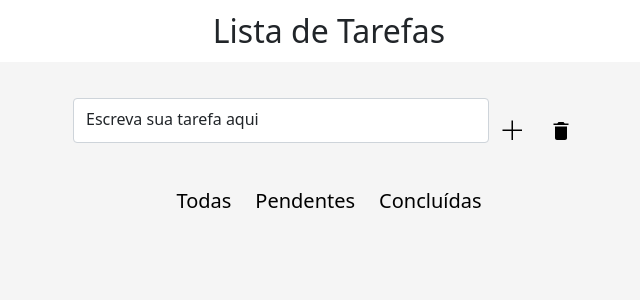
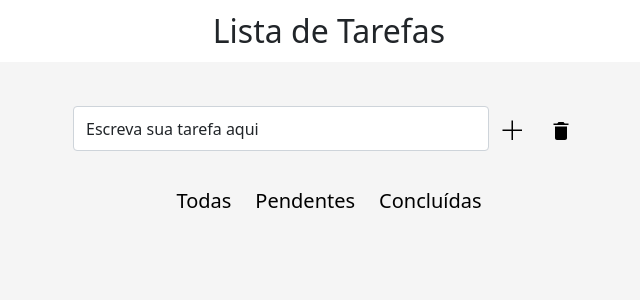
Before and after one commit to eric-kreis/todo-list-2.1, a React (Create React App) app: page / in a window 1280 px wide. Shown: the top 300 px of the page, without its empty margins (311-951 px from the left). Built offline with nearby package versions, Linux system fonts and the light colour scheme.

Commit message:
Estilizando inputs

```diff
--- a/src/components/taskComponents/EditSection.js
+++ b/src/components/taskComponents/EditSection.js
@@ -2,7 +2,7 @@ import React, { Component } from 'react';
 import PropTypes from 'prop-types';
 
 import { Exit } from '../../sources/Icons';
-import { IconsButtons } from '../../styles/styledComponents';
+import { EditInputSection, IconsButtons } from '../../styles/styledComponents';
 
 class EditSection extends Component {
   constructor() {
@@ -31,7 +31,7 @@ class EditSection extends Component {
     if (!editText) editClass = 'form-control is-invalid';
 
     return (
-      <section className="form-floating">
+      <EditInputSection className="form-floating">
         <input
           ref={ this.editInput }
           className={ editClass }
@@ -62,7 +62,7 @@ class EditSection extends Component {
         >
           <Exit />
         </IconsButtons>
-      </section>
+      </EditInputSection>
     );
   }
 }
--- a/src/styles/changingBootstrap.css
+++ b/src/styles/changingBootstrap.css
@@ -6,14 +6,10 @@ h1 {
   margin-bottom: 0;
 }
 
-#form-input {
+.form-floating > .form-control {
   height: 45px;
 }
 
-.form-floating {
-  height: 100%;
+.form-floating > label {
+  padding: .65rem .75rem;
 }
-
-.form-floating > label {
-  padding: .50rem .75rem;
-}
--- a/src/styles/styledComponents.js
+++ b/src/styles/styledComponents.js
@@ -150,6 +150,16 @@ export const TaskButtons = styled.div`
   justify-content: space-between;
 `;
 
+export const EditInputSection = styled.section`
+  display: flex;
+  align-items: center;
+  height: 100%;
+
+  input {
+    margin-left: 4px;
+  }
+`;
+
 export const ModalWindow = styled.main`
   background-color: rgba(0, 0, 0, 0.8);
   height: 100%;
```
Also changed, not shown: src/components/ConfirmModal.js (line endings or trailing spaces).
